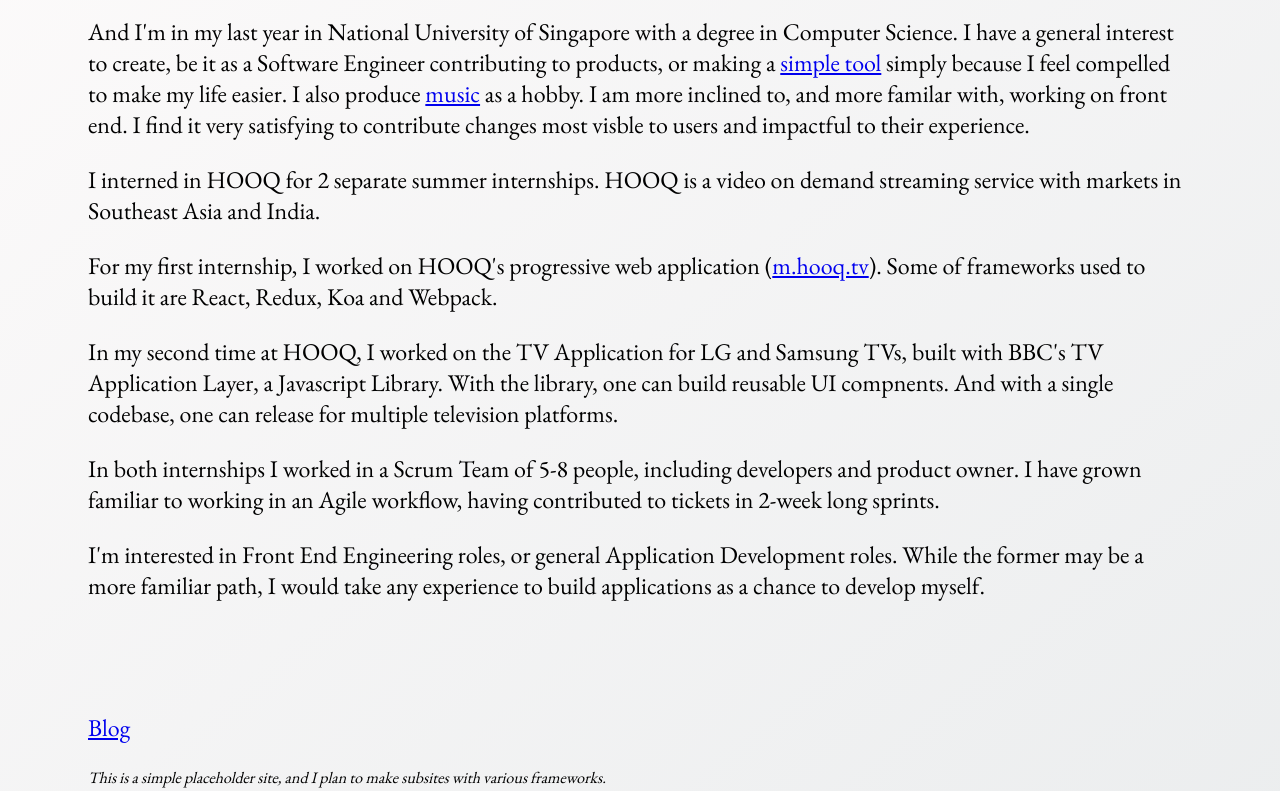
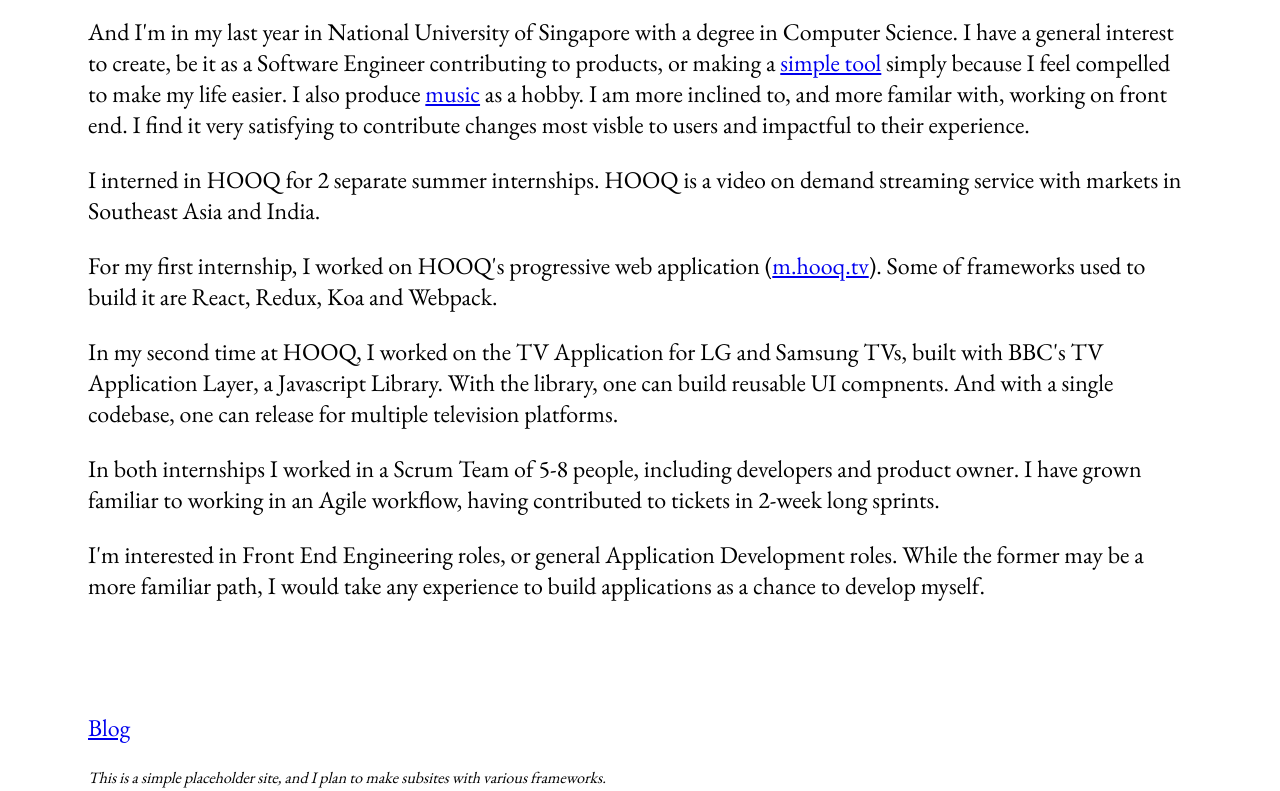
Before and after one commit to nbriannl/nbriannl.github.io, a plain HTML site: page index.html in a window 1280 px wide. Shown: the part 198-989 px from the top of the page. Drawn offline with nearby package versions, Linux system fonts and the light colour scheme.

Commit message:
update style

```diff
--- a/style.css
+++ b/style.css
@@ -1,5 +1,5 @@
 body {
-    background-image: linear-gradient(to bottom right, #fdfbfb, #ebedee);
+    /* background-image: linear-gradient(to bottom right, #fdfbfb, #ebedee); */
     display: inline-block;
     font-family: 'EB Garamond', serif;
     padding: 5em;
```
